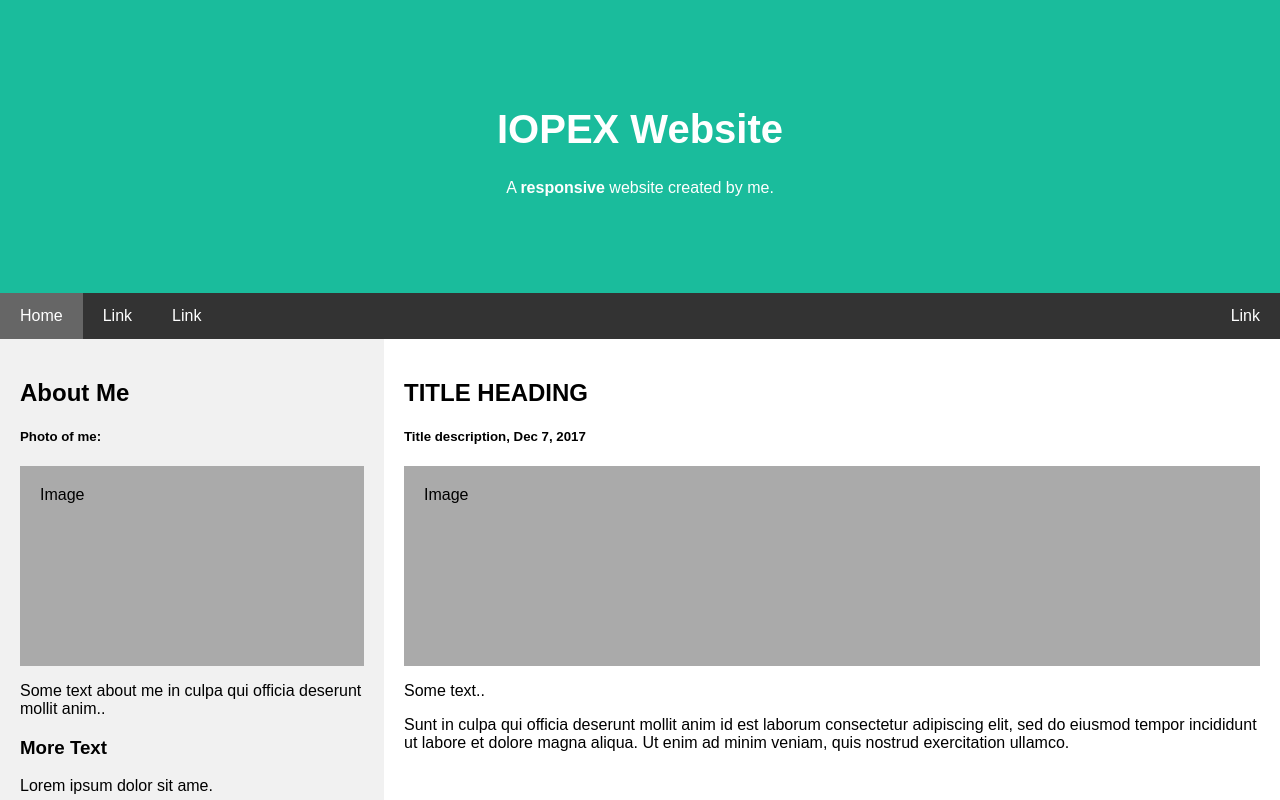
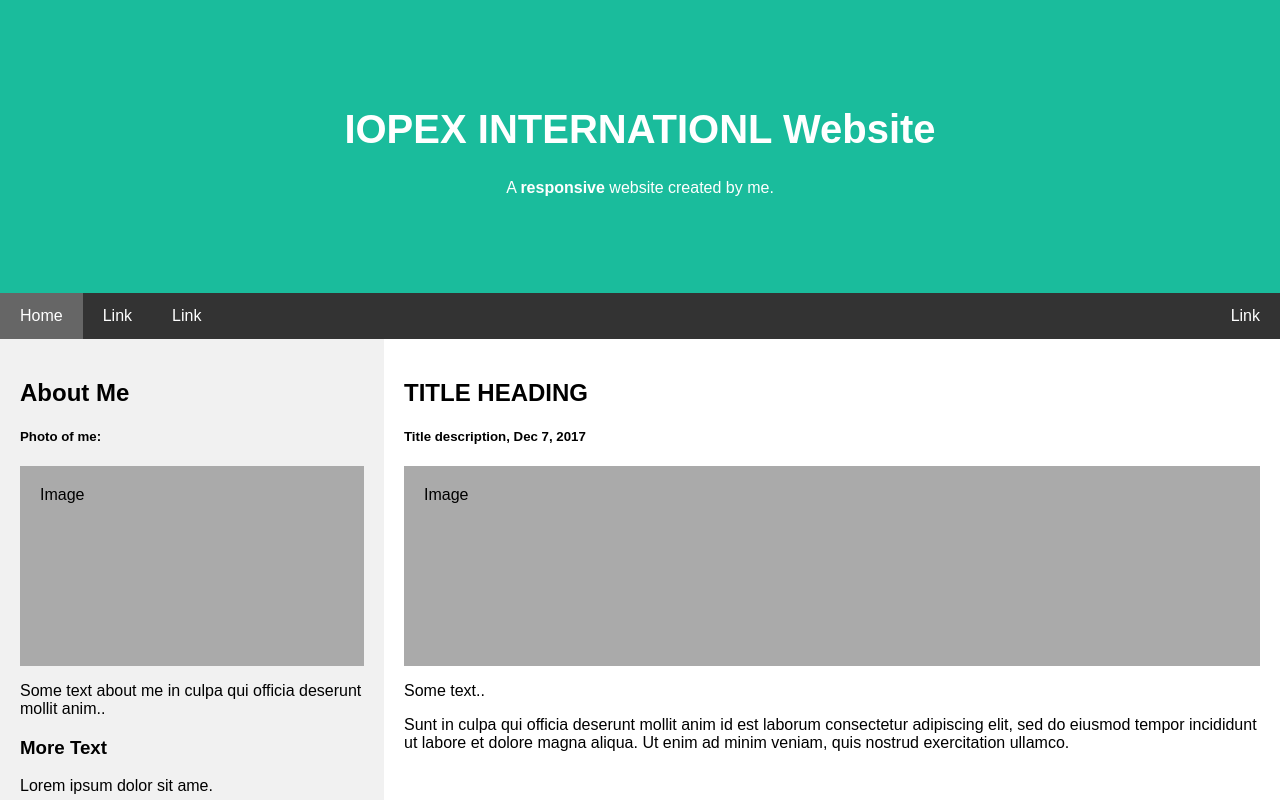
Before and after one commit to suvishesh/devlb, a plain HTML site: page index.html in a window 1280 px wide. Shown: the top 800 px of the page. Drawn offline with Linux system fonts and the light colour scheme.

Commit message:
new file

```diff
--- a/index.html
+++ b/index.html
@@ -123,7 +123,7 @@ body {
 <body>
 
 <div class="header">
-  <h1>IOPEX Website</h1>
+  <h1>IOPEX INTERNATIONL Website</h1>
   <p>A <b>responsive</b> website created by me.</p>
 </div>
 
```
